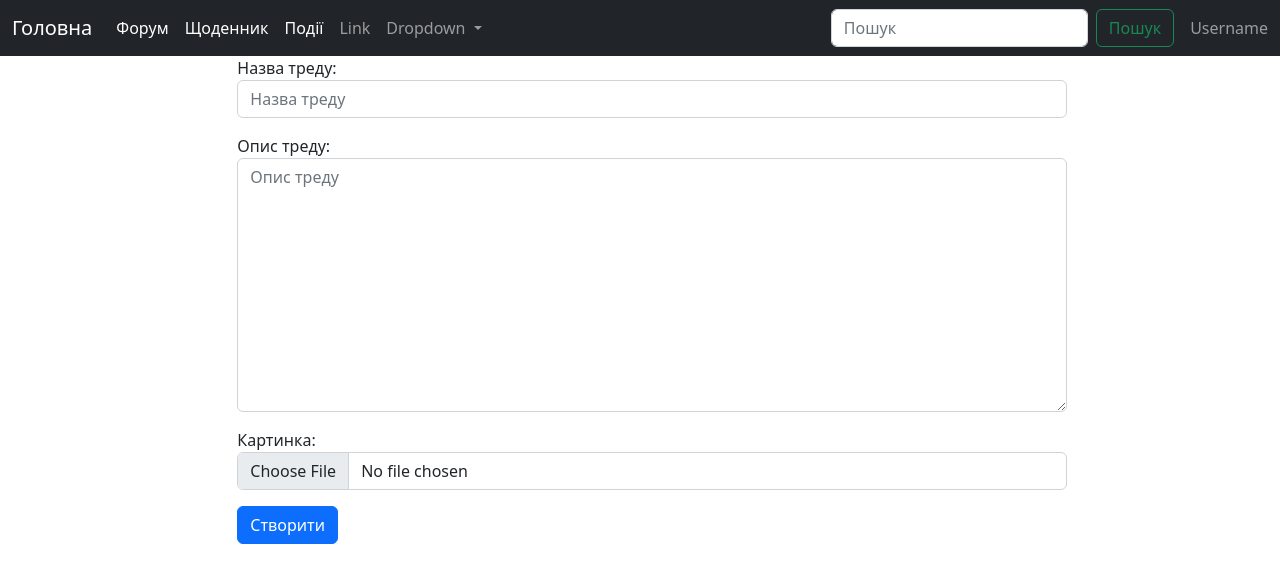
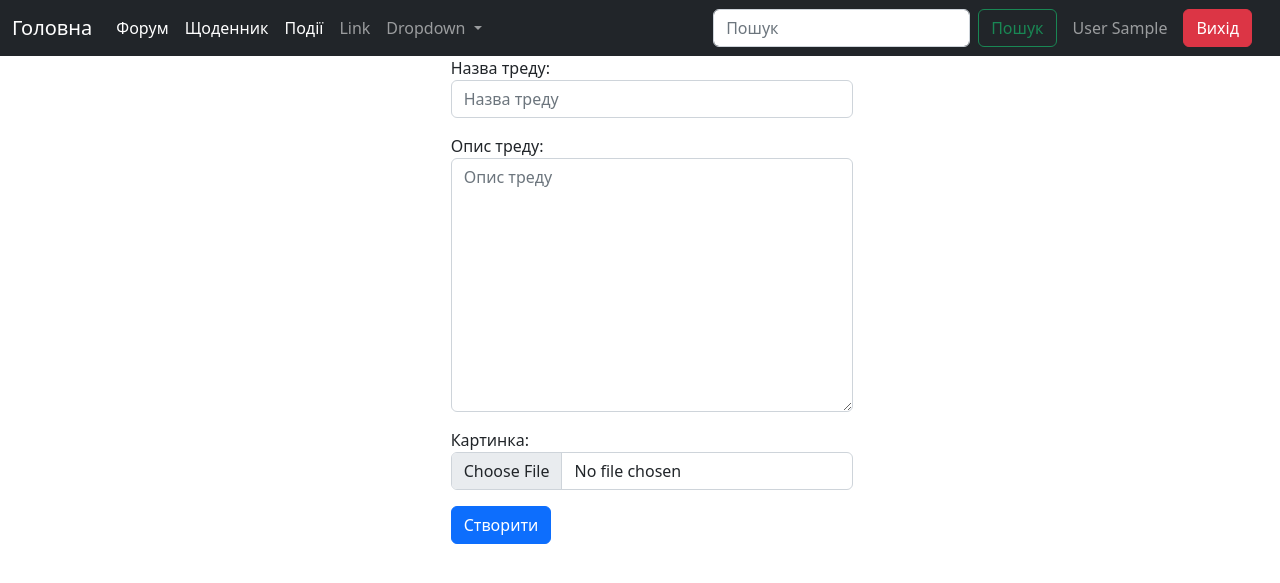
Before and after one commit to boss59842009/Group-portal-project, a Django app: page /thread/create/ in a window 1280 px wide. Shown: the top 583 px of the page. Run offline with Django 4.2, Linux system fonts and the light colour scheme; the visitor is signed in with stand-in values (Sample User, id 1).

Commit message:
finished

```diff
--- a/forum/views.py
+++ b/forum/views.py
@@ -1,16 +1,19 @@
 from django.shortcuts import render, redirect
 from forum import models, forms
 from .models import Thread, Messages
-from django.views.generic import ListView, DetailView, CreateView, UpdateView, DeleteView
+from django.views.generic import ListView, DetailView, View, CreateView, UpdateView, DeleteView
 from django.contrib.auth.mixins import LoginRequiredMixin
 from django.urls import reverse_lazy
 from forum.mixins import UserIsOwnerMixin
+from django.core.paginator import Paginator
+from django.contrib.auth import logout
 
 class ThreadListView(ListView):
     model = models.Thread
     context_object_name = "threads"
     template_name = "forum/thread_list.html"
     ordering = ['-created_at']
+    paginate_by = 1
 
     def get_context_data(self, **kwargs):
         context = super().get_context_data(**kwargs)
--- a/templates/base.html
+++ b/templates/base.html
@@ -1,5 +1,6 @@
 <!doctype html>
 <html lang="en">
+
 <head>
     <meta charset="utf-8">
     <meta name="viewport" content="width=device-width, initial-scale=1">
@@ -7,12 +8,14 @@
         integrity="sha384-rbsA2VBKQhggwzxH7pPCaAqO46MgnOM80zW1RWuH61DGLwZJEdK2Kadq2F9CUG65" crossorigin="anonymous">
     <title>{% block title %}{% endblock %}</title>
 </head>
+
 <body>
     <nav class="navbar navbar-expand-lg navbar-dark bg-dark">
         <div class="container-fluid">
             <a class="navbar-brand" href="#">Головна</a>
-        <button class="navbar-toggler" type="button" data-bs-toggle="collapse" data-bs-target="#navbarSupportedContent"
-                aria-controls="navbarSupportedContent" aria-expanded="false" aria-label="Toggle navigation">
+            <button class="navbar-toggler" type="button" data-bs-toggle="collapse"
+                data-bs-target="#navbarSupportedContent" aria-controls="navbarSupportedContent" aria-expanded="false"
+                aria-label="Toggle navigation">
                 <span class="navbar-toggler-icon"></span>
             </button>
             <div class="collapse navbar-collapse" id="navbarSupportedContent">
@@ -49,8 +52,16 @@
                     <button class="btn btn-outline-success" type="submit">Пошук</button>
                 </form>
                 <span class="navbar-text ms-3">
-                Username
+                    {{ request.user.last_name }} {{ request.user.first_name }}
                 </span>
+                {% if user.is_authenticated %}
+                <form action="{% url 'logout' %}" class="mx-3" method="post">
+                    {% csrf_token %}
+                    <button type="submit" class="btn btn-danger">Вихід</button>
+                </form>
+                {% else %}
+                <a href="{% url 'login' %}">Вхід</a>
+                {% endif %}
             </div>
         </div>
     </nav>
@@ -59,7 +70,7 @@
             <p></p>
         </div>
         <div class="row justify-content-center">
-        <div class="col-8">
+            <div class="col-4">
                 {% block content %}{% endblock %}
             </div>
         </div>
@@ -75,4 +86,5 @@
         integrity="sha384-kenU1KFdBIe4zVF0s0G1M5b4hcpxyD9F7jL+jjXkk+Q2h455rYXK/7HAuoJl+0I4"
         crossorigin="anonymous"></script>
 </body>
+
 </html>
```
Also changed, not shown: templates/forum/thread_list.html (+24 -1 lines). Lines whose indentation alone changed are shown as unchanged.
